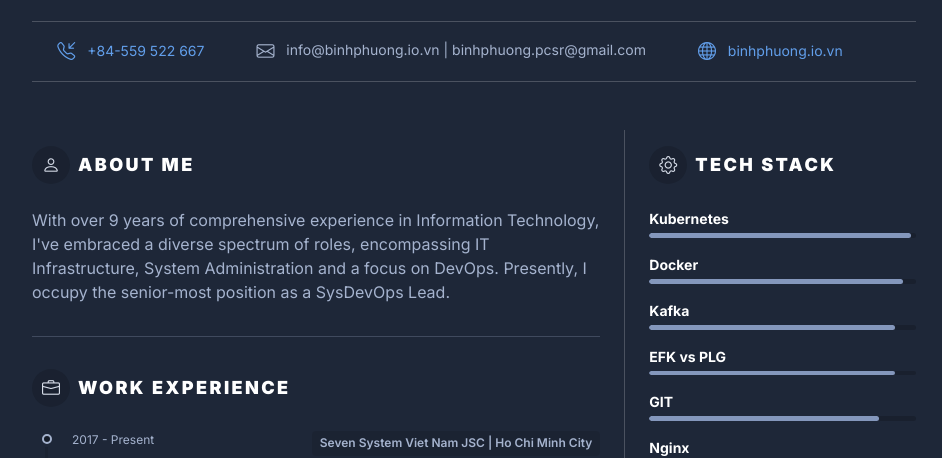
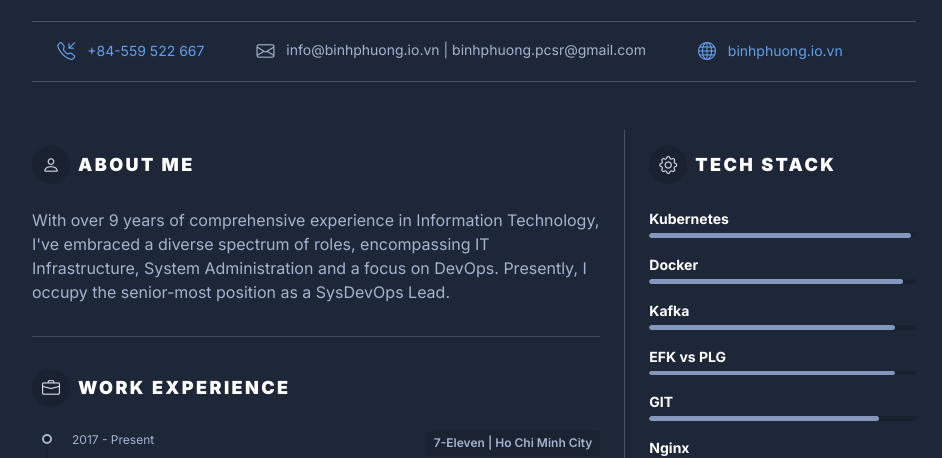
Before and after one commit to BinhPhuongIT/binhphuongit.github.io, a plain HTML site: page index.html in a window 1280 px wide. Shown: the part 322-780 px from the top of the page, without its empty margins (166-1108 px from the left). Drawn offline with nearby package versions, Linux system fonts and the light colour scheme.

Commit message:
update company

```diff
--- a/index.html
+++ b/index.html
@@ -102,7 +102,7 @@
 
 												    <div class="resume-position-meta d-flex justify-content-between mb-1">
 													    <div class="resume-position-time">2017 - Present</div>
-													    <div class="resume-company-name">Seven System Viet Nam JSC | Ho Chi Minh City</div>
+													    <div class="resume-company-name">7-Eleven | Ho Chi Minh City</div>
 												    </div>
 											        <h3 class="resume-position-title mb-1">SysDevOps Lead</h3>
 
```
